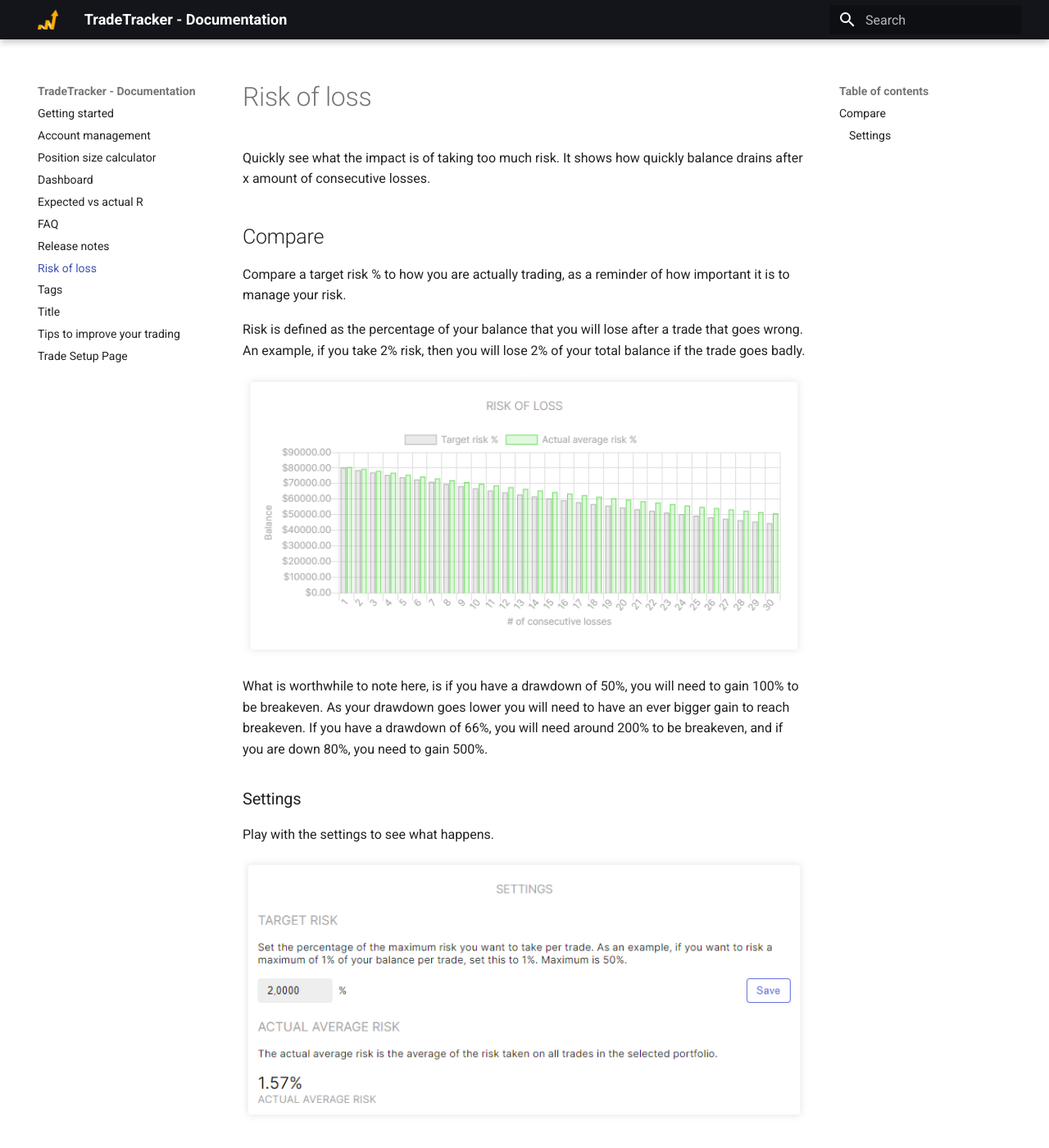
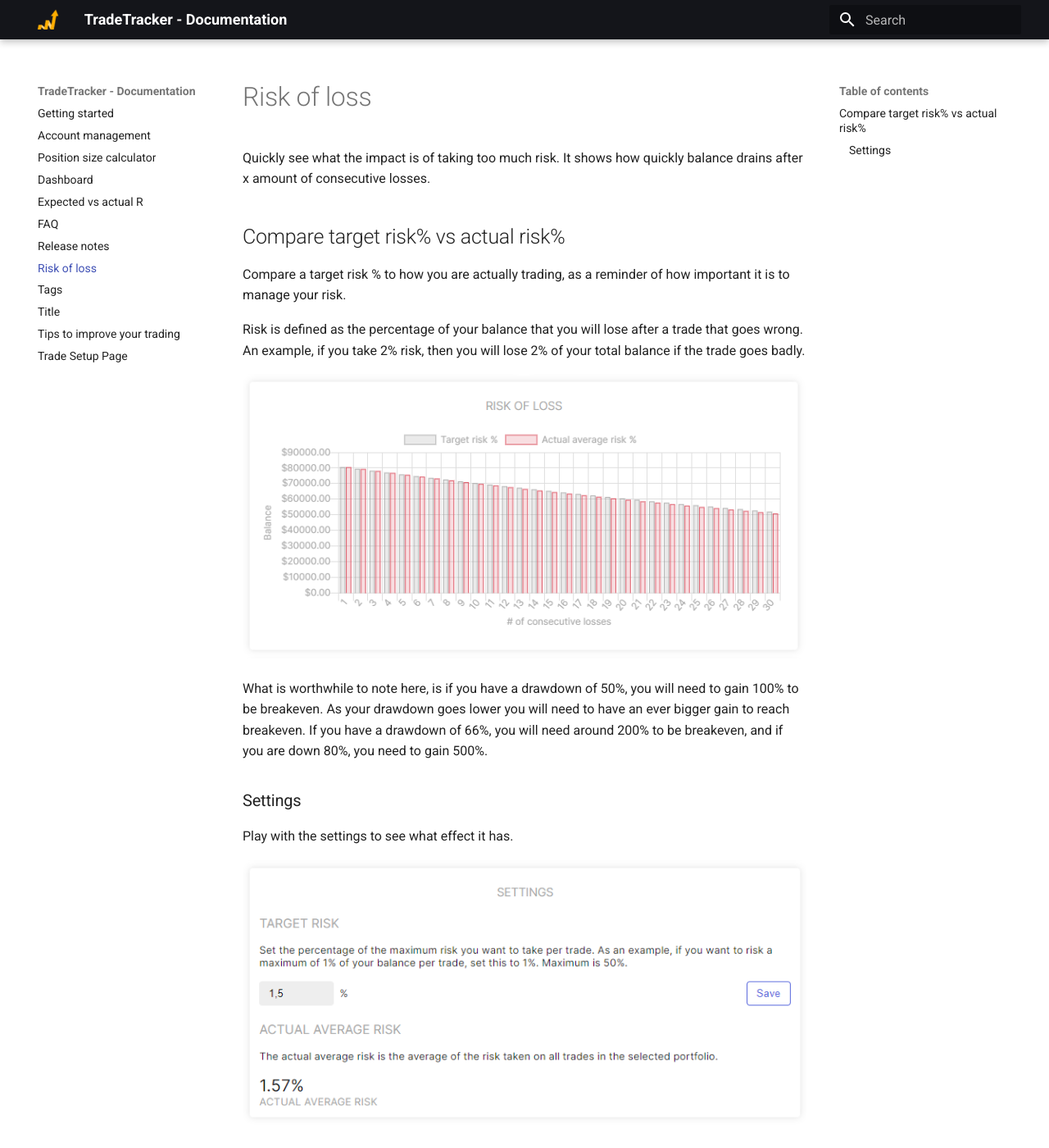
Before and after one commit to TradeTracker/docs, an MkDocs documentation site: the page built from docs/riskofloss.md, in a window 1280 px wide and 1400 px high. Shown: the whole window at 82% size. Built offline with MkDocs 1.6.1 and Material for MkDocs 9.7.7, drawn with Linux system fonts in a browser that asks for light colours.

Commit message:
replaced some images.

```diff
--- a/docs/riskofloss.md
+++ b/docs/riskofloss.md
@@ -1,7 +1,7 @@
 # Risk of loss
 Quickly see what the impact is of taking too much risk. It shows how quickly balance drains after x amount of consecutive losses.
 
-## Compare
+## Compare target risk% vs actual risk%
 Compare a target risk % to how you are actually trading, as a reminder of how important it is to manage your risk.
 
 Risk is defined as the percentage of your balance that you will lose after a trade that goes wrong. An example, if you take 2% risk, then you will lose 2% of your total balance if the trade goes badly.
@@ -12,6 +12,6 @@
 If you have a drawdown of 66%, you will need around 200% to be breakeven, and if you are down 80%, you need to gain 500%.
 
 ### Settings
-Play with the settings to see what happens.
+Play with the settings to see what effect it has.
 
 ![RiskOfLoss Settings](riskoflossSettings.png)
```
Also changed, not shown: docs/riskofloss.png, docs/riskoflossSettings.png, 1 other file.
